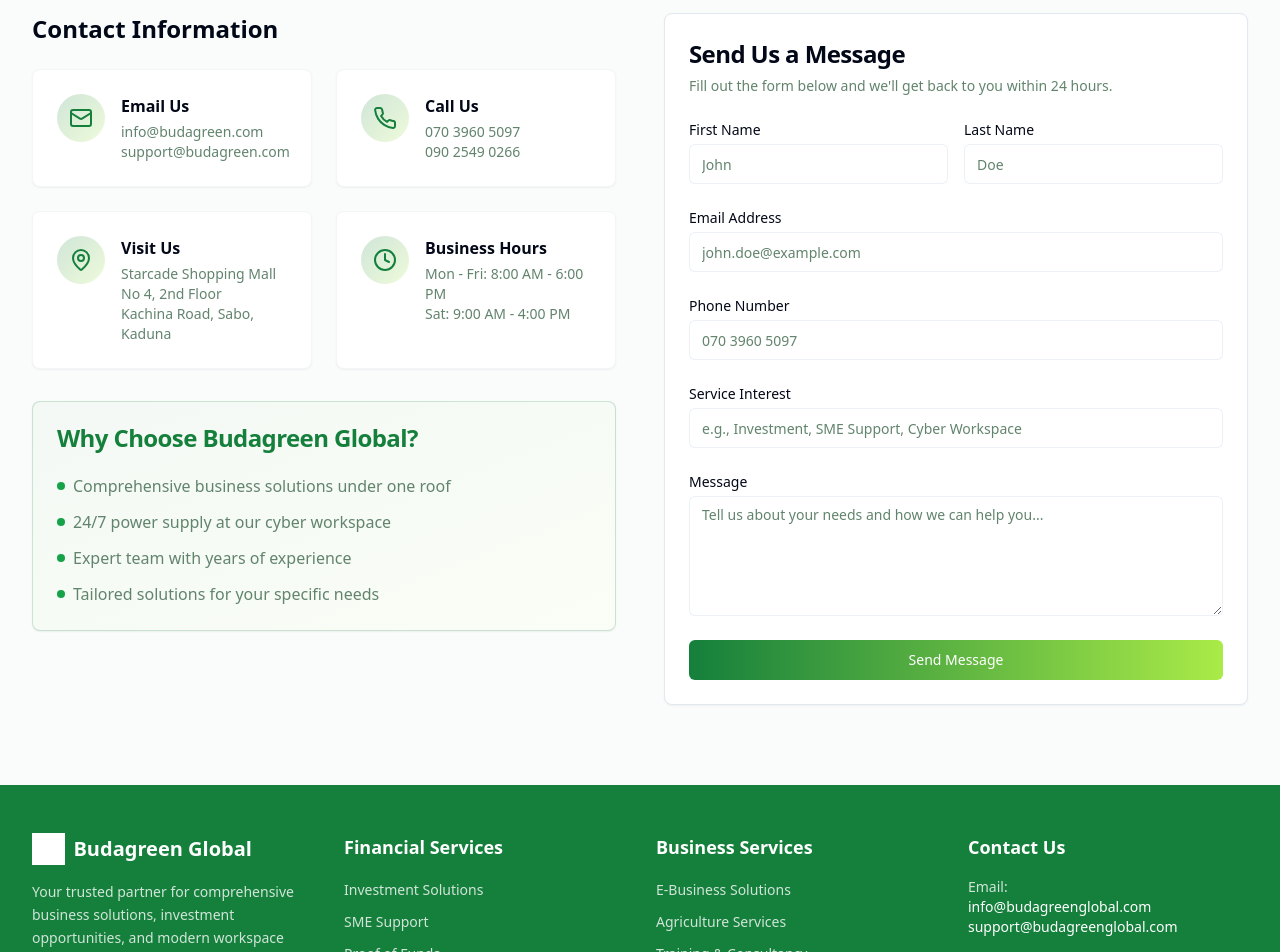
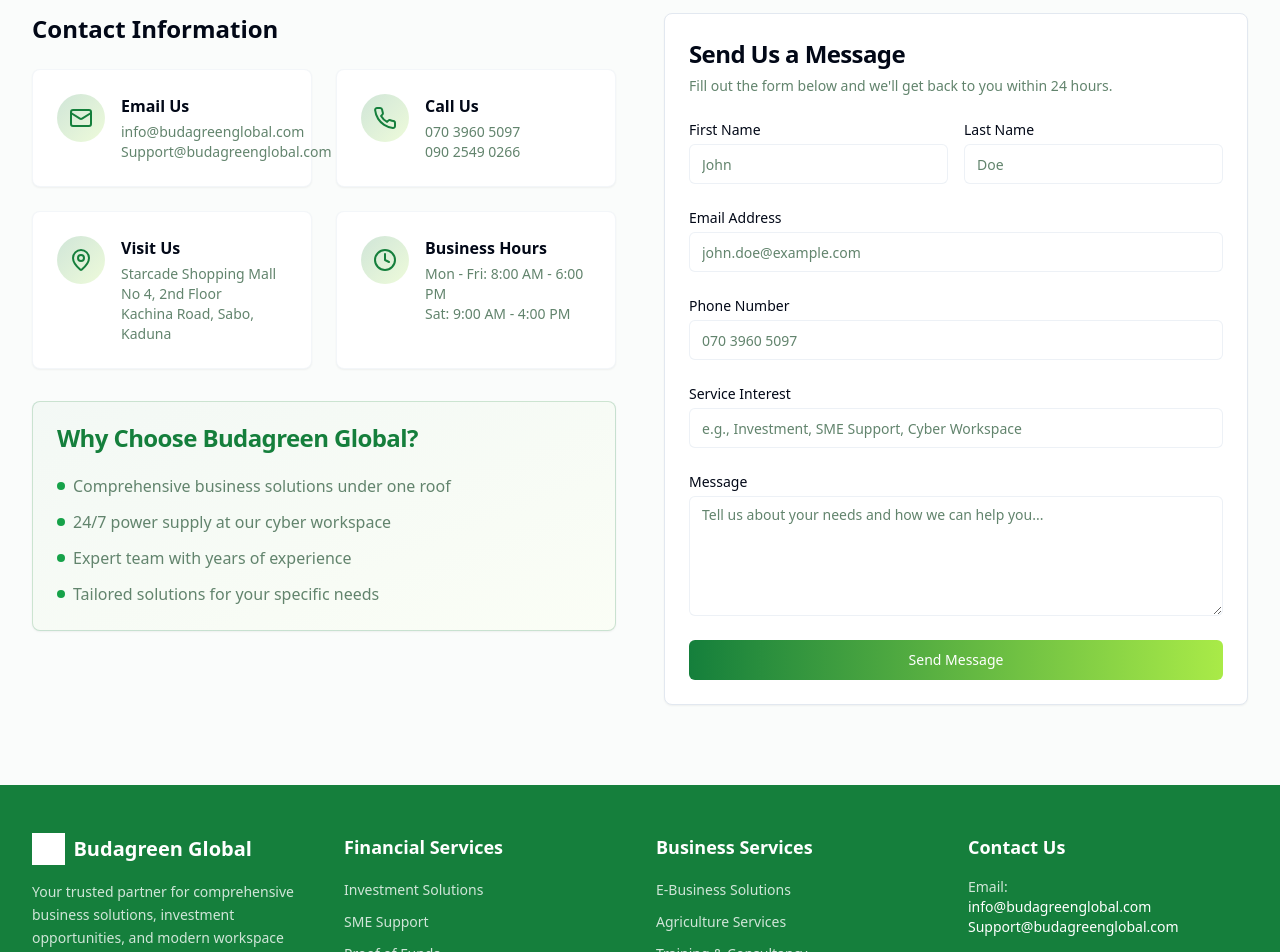
Before and after one commit to dreimac1/budagreen-grow-solutions, a React (Vite) app: page / in a window 1280 px wide. Shown: the part 8700-9652 px from the top of the page. Built offline with nearby package versions, Linux system fonts and the light colour scheme.

Commit message:
Update contact emails
Updated the contact emails in the footer to info@budagreenglobal.com and support@budagreenglobal.com.

```diff
--- a/src/components/Contact.tsx
+++ b/src/components/Contact.tsx
@@ -9,8 +9,8 @@ const Contact = () => {
     {
       icon: Mail,
       title: "Email Us",
-      details: "info@budagreen.com",
-      subDetails: "support@budagreen.com"
+      details: "info@budagreenglobal.com",
+      subDetails: "Support@budagreenglobal.com"
     },
     {
       icon: Phone,
--- a/src/components/Footer.tsx
+++ b/src/components/Footer.tsx
@@ -75,7 +75,7 @@ const Footer = () => {
               <div>
                 <p className="text-primary-foreground/80">Email:</p>
                 <p>info@budagreenglobal.com</p>
-                <p>support@budagreenglobal.com</p>
+                <p>Support@budagreenglobal.com</p>
               </div>
               <div>
                 <p className="text-primary-foreground/80">Phone:</p>
```
